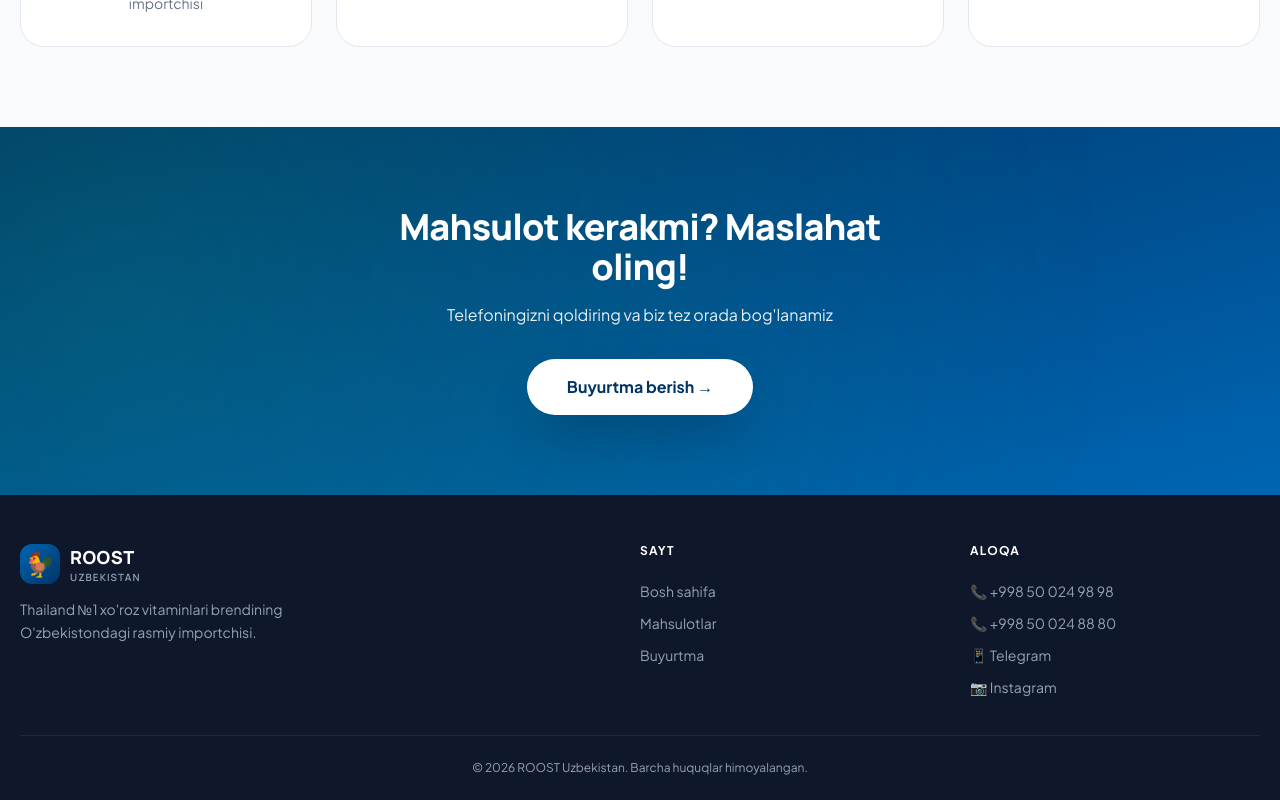
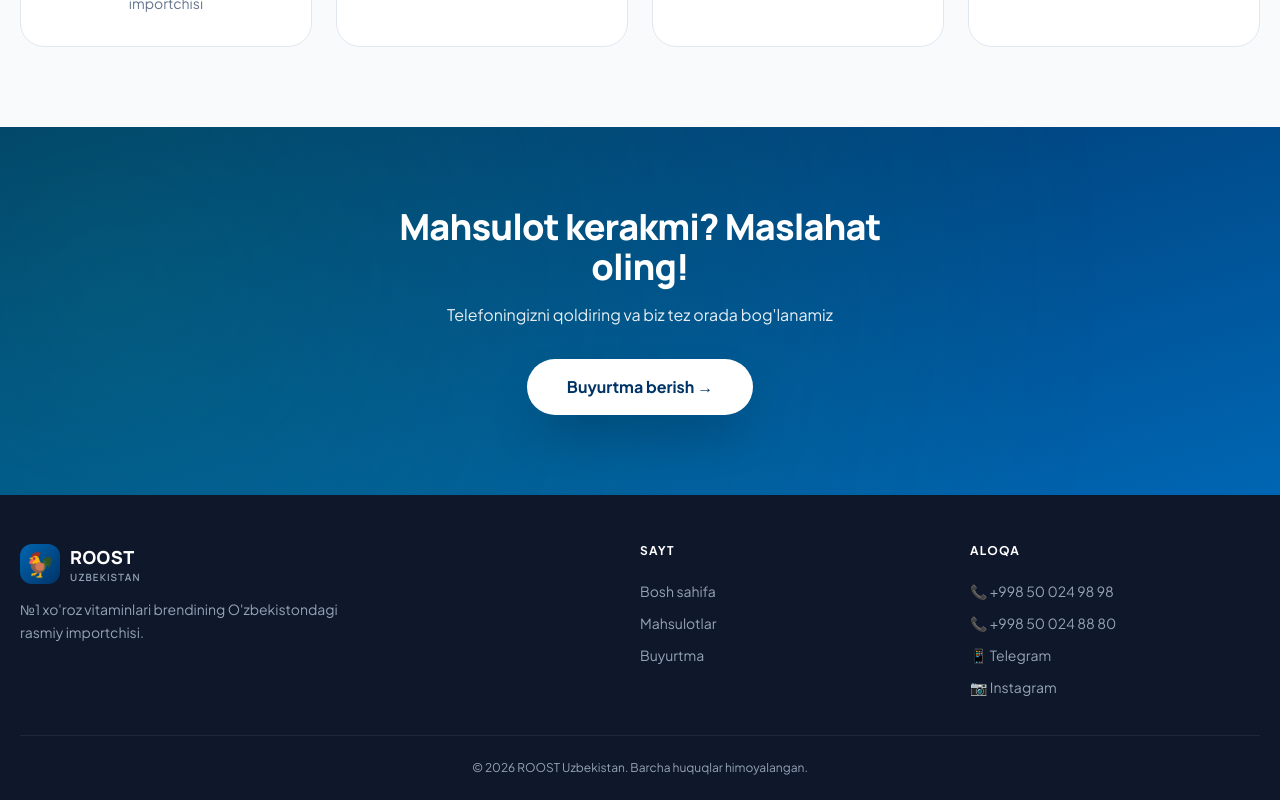
Before and after one commit to sherzodbest80-rgb/lampam, a Next.js app: page / in a window 1280 px wide. Shown: the part 3779-4579 px from the top of the page. Built offline with nearby package versions, Linux system fonts and the light colour scheme.

Commit message:
Update Footer.tsx

```diff
--- a/components/Footer.tsx
+++ b/components/Footer.tsx
@@ -18,7 +18,7 @@ export default function Footer() {
               </div>
             </Link>
             <p className="text-sm max-w-xs leading-relaxed">
-              Thailand №1 xo'roz vitaminlari brendining O'zbekistondagi rasmiy importchisi.
+              №1 xo'roz vitaminlari brendining O'zbekistondagi rasmiy importchisi.
             </p>
           </div>
 
```
